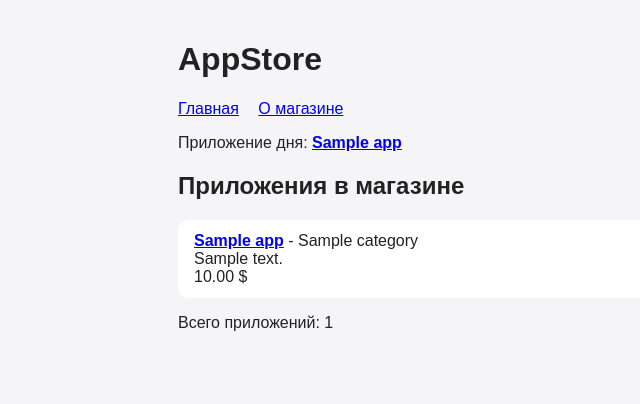
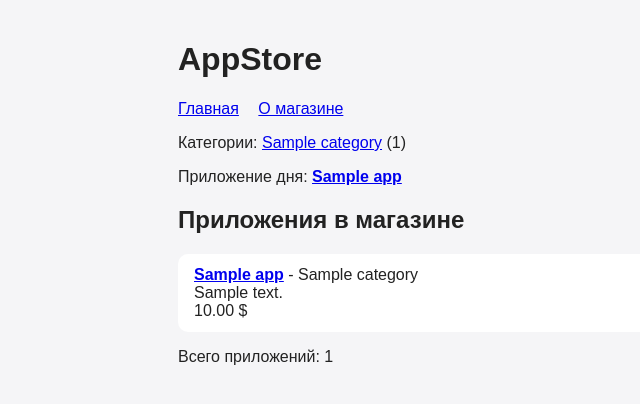
Before and after one commit to vlados333-droid/appstore, a Django app: page / in a window 1280 px wide. Shown: the top 404 px of the page, without its empty margins (112-752 px from the left). Run offline with Django 5.2, Linux system fonts and the light colour scheme; tables that the repository leaves empty hold one stand-in row (values such as "Sample post").

Commit message:
category page

```diff
--- a/main/templates/main/index.html
+++ b/main/templates/main/index.html
@@ -3,6 +3,13 @@
 {% block title %}Главная - AppStore{% endblock %}
 
 {% block content %}
+    <p>Категории:
+        {% for category in categories %}
+            <a href="{% url 'category' category.id %}">{{ category.name }}</a>
+            ({{ category.app_set.count }}){% if not forloop.last %} . {% endif %}
+        {% endfor %}
+    </p>
+
     {% if featured %}
         <p>Приложение дня: <strong><a href="{% url 'app_detail' featured.id %}">{{ featured.name }}</a></strong></p>
     {% endif %}
--- a/main/urls.py
+++ b/main/urls.py
@@ -6,4 +6,5 @@ urlpatterns = [
     path('', views.index, name='index'),
     path('about/', views.about, name='about'),
     path('app/<int:app_id>/', views.app_detail, name='app_detail'),
+    path('category/<int:category_id>/', views.category_detail, name='category'),
 ]
--- a/main/views.py
+++ b/main/views.py
@@ -1,15 +1,17 @@
 from django.shortcuts import render, get_object_or_404
 from django.http import HttpResponse
 
-from .models import App
+from .models import App, Category
 
 
 def index(request):
     apps = App.objects.order_by('-created_at').all()
     featured = App.objects.order_by('-price').first()
+    categories = Category.objects.all()
     return render(request, 'main/index.html', {
         'apps': apps,
         'featured': featured,
+        'categories': categories,
     })
 
 
@@ -20,3 +22,12 @@ def about(request):
 def app_detail(request, app_id):
     app = get_object_or_404(App, id=app_id)
     return render(request, 'main/app_detail.html', {'app': app})
+
+
+def category_detail(request, category_id):
+    category = get_object_or_404(Category, id=category_id)
+    apps = App.objects.filter(category=category)
+    return render(request, 'main/category.html', {
+        'category': category,
+        'apps': apps,
+    })
```
Also changed, not shown: main/templates/main/app_detail.html (+7 -1 lines), main/templates/main/category.html (added, +21 -0 lines).
